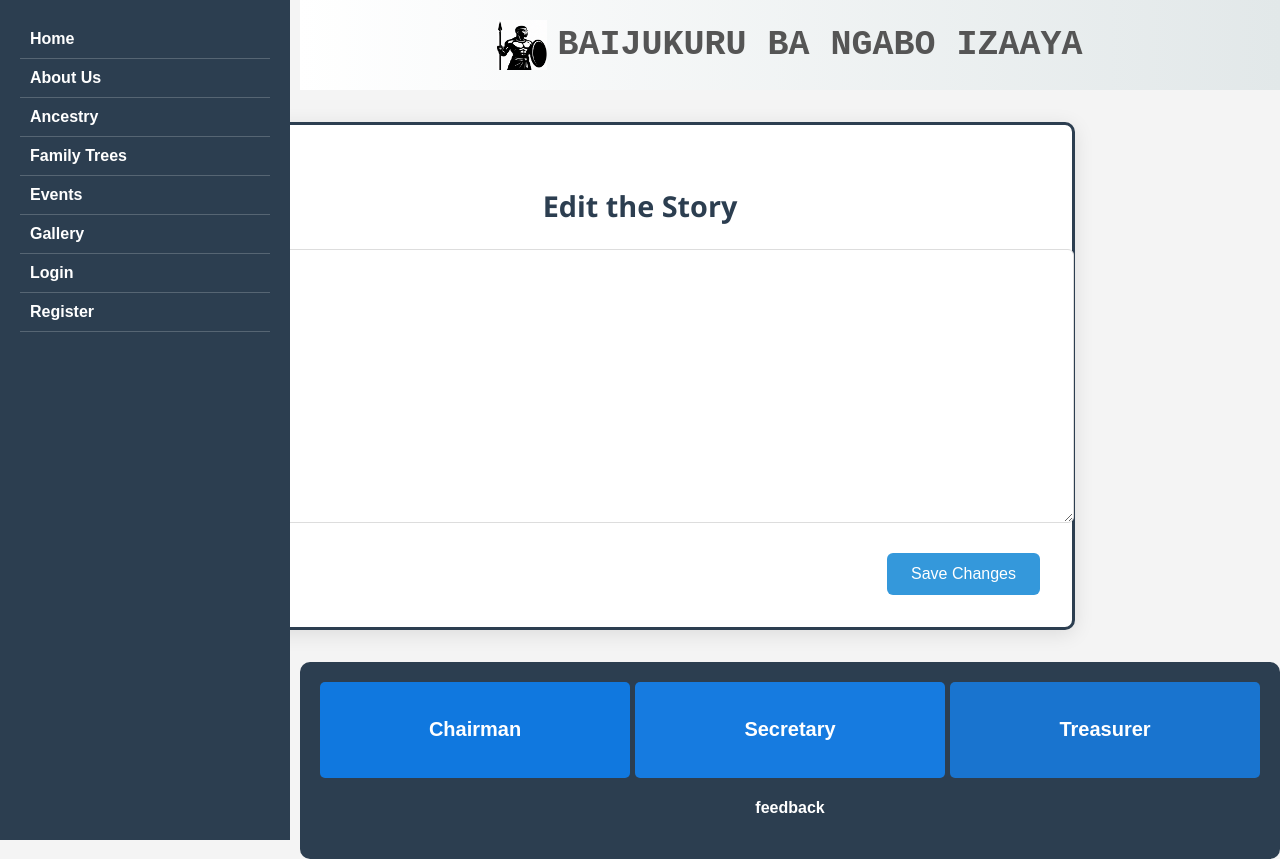
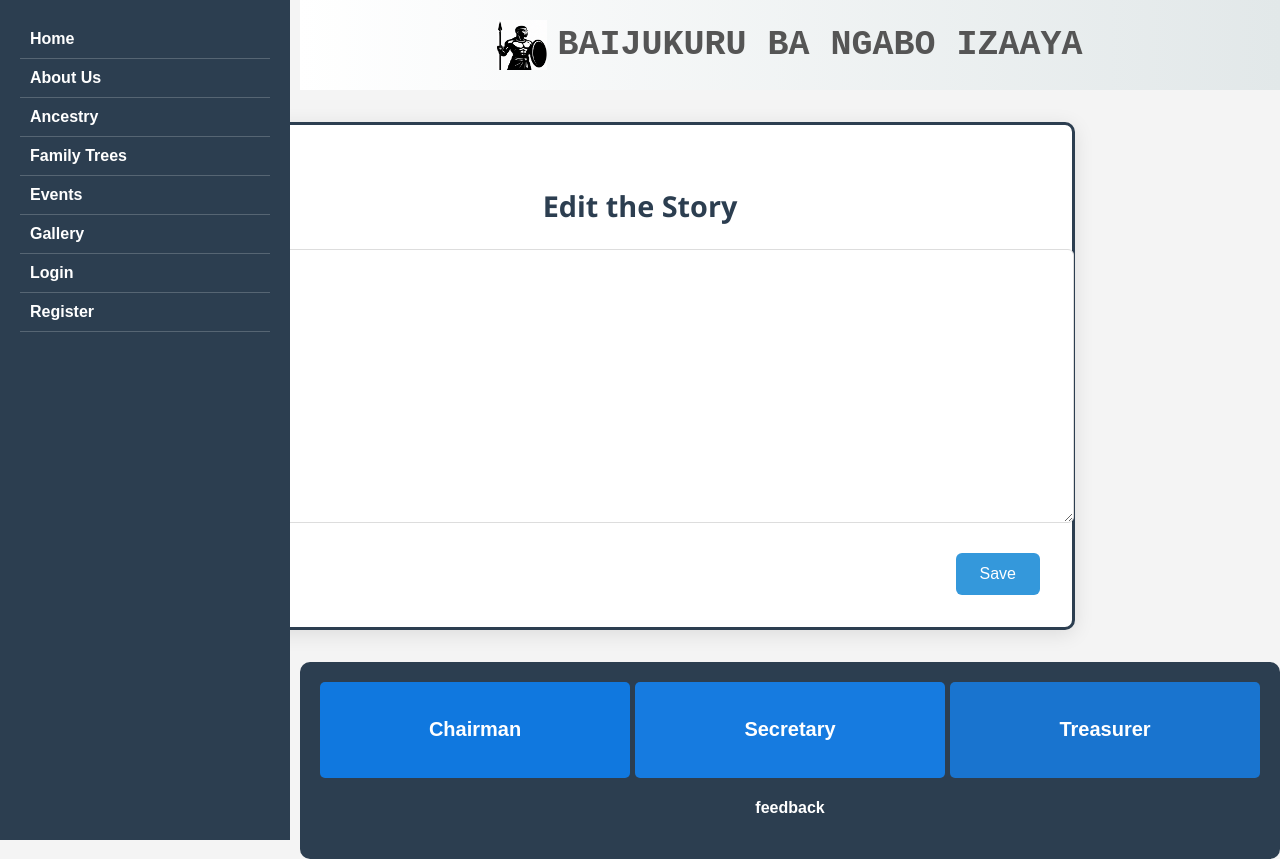
Before and after one commit to Joelkawa/Ngabo, a Django app: page /ancestry/ancestry/add_ancestry/ in a window 1280 px wide. Run offline with Django 5.2, Linux system fonts and the light colour scheme.

Commit message:
button save

```diff
--- a/ancestry/templates/ancestry/add_ancestry.html
+++ b/ancestry/templates/ancestry/add_ancestry.html
@@ -18,7 +18,7 @@
         <div class="form-errors">{{ form.origin.errors }}</div>
       {% endif %}
     </div>
-    <button type="submit" class="submit-button">Save Changes</button>
+    <button type="submit" class="submit-button">Save</button>
   </form>
 </div>
 {% endblock content %}
```
